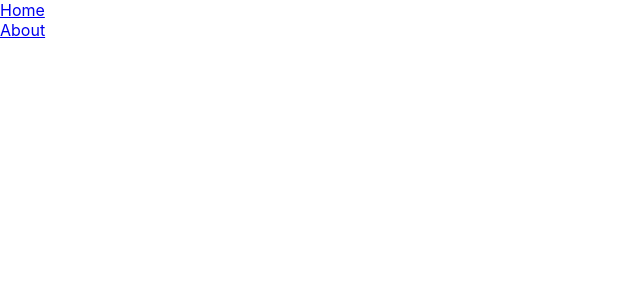
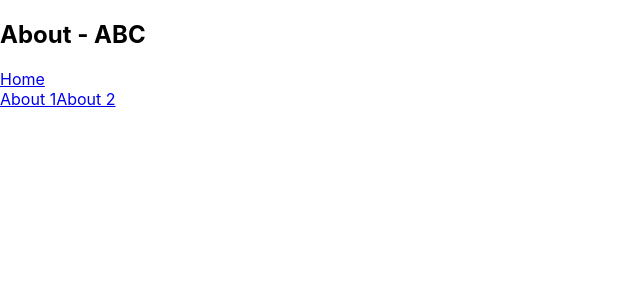
Before and after one commit to treinaweb/treinaweb-react-router, a React (Create React App) app: page /about/ABC in a window 1280 px wide. Before the commit this address had no page. Shown: the top 300 px of the page, without its empty margins (0-640 px from the left). Built offline with nearby package versions, Linux system fonts and the light colour scheme.

Commit message:
aula-02-02

```diff
--- a/src/App.js
+++ b/src/App.js
@@ -7,12 +7,13 @@ function App() {
         <div>
             <Routes>
                 <Route path="/" element={<Index />} />
-                <Route path="about" element={<About />} />
+                <Route path="about/:id" element={<About />} />
             </Routes>
 
             <Link to="/">Home</Link>
             <br />
-            <Link to="about">About</Link>
+            <Link to="about/ABC">About 1</Link>
+            <Link to="about/DEF">About 2</Link>
         </div>
     );
 }
--- a/src/pages/about.jsx
+++ b/src/pages/about.jsx
@@ -1,3 +1,12 @@
+import { useParams, useSearchParams } from 'react-router-dom';
+
 export default function About() {
-    return <h2>About</h2>;
+    const params = useParams();
+    const [searchParams, setSearchParams] = useSearchParams();
+
+    console.log(searchParams.get('a'));
+
+    return (
+        <h2 onClick={() => setSearchParams({ b: 8 })}>About - {params.id}</h2>
+    );
 }
```
